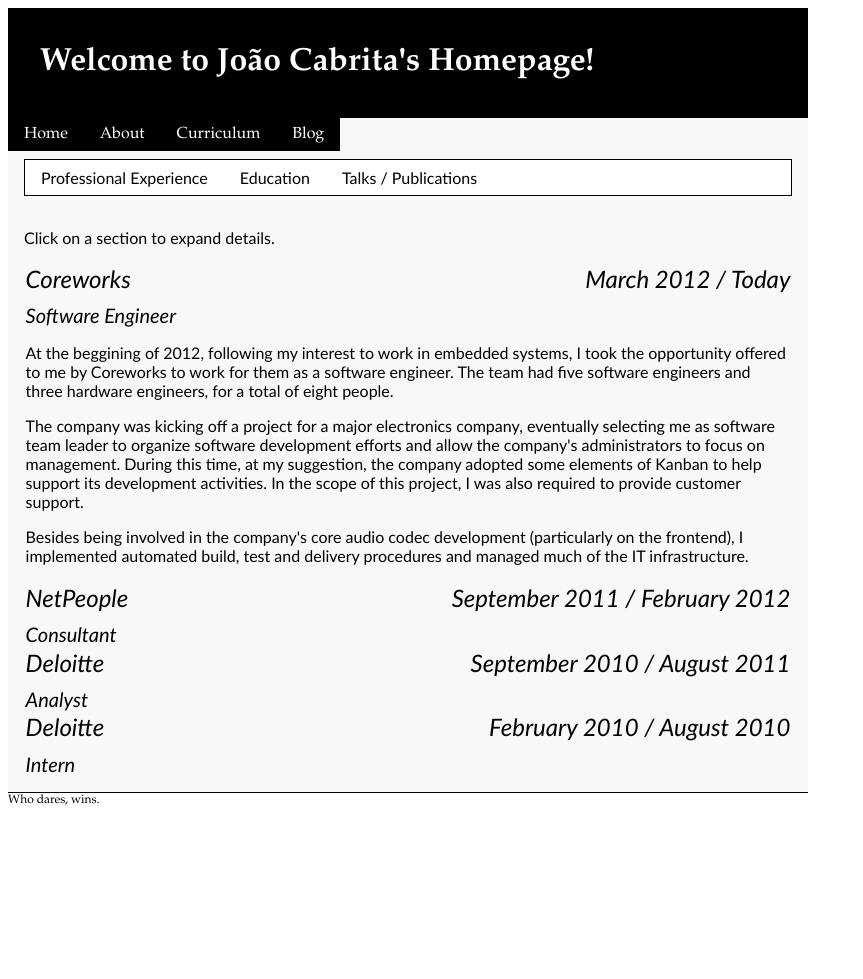
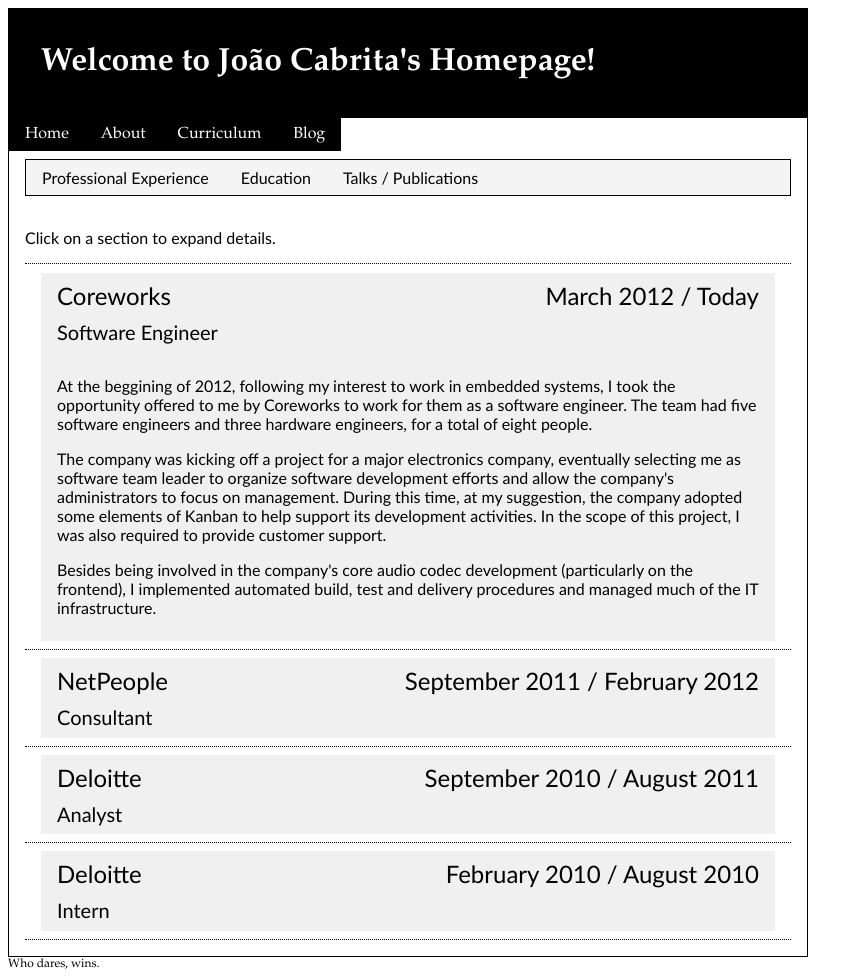
Before and after one commit to kewne/kewne.github.com, a Jekyll site: the page built from resume/professional_exp.html, in a window 1280 px wide. Shown: the whole page, without its empty margins (0-863 px from the left). Built offline with Jekyll 4.4.1, drawn with Linux system fonts in a browser that asks for light colours; nearby versions of some CDN libraries; before the commit the page ends 900 px from its top, so only the background shows below that.

Commit message:
Style changes.

```diff
--- a/stylesheets/kewne.css
+++ b/stylesheets/kewne.css
@@ -1,17 +1,18 @@
 body { max-width: 800px; }
 
-div { margin: 0px; padding 0px; }
+div { margin: 0px; padding: 0px; }
 
 #header
 {
-	background-color: #F8F8F8;
 	font-family: "Palatino Linotype", "Book Antiqua", Palatino, serif;
 	color: white;
+	border-right: 1px solid black;
+	border-left: 1px solid black;
 }
 
 #footer
 {
-	border-top: solid 1px black;
+	border-top: 1px solid black;
 	font-family: "Palatino Linotype", "Book Antiqua", Palatino, serif;
 	font-size: .75em;
 }
@@ -38,7 +39,7 @@
 
 .menu_entry:hover
 {
-	background-color: #F8F8F8;
+	background-color: #E8E8E8;
 	color: black;
 	cursor: pointer;
 }
@@ -53,13 +54,36 @@
 {
 	padding: 1ex 1em;
 	font-family: "Trebuchet MS", Helvetica, sans-serif;
-	background-color: #F8F8F8;
+	border-left: 1px solid black;
+	border-right: 1px solid black;
 }
 
-.resume_entry { padding: .1ex .1em }
-.resume_entry:hover { background-color: #D8D8D8; color: black; }
+.resume_exp_div div
+{
+	padding: 1ex 1em;
+}
 
-.resume_entry_header { font-style: italic; }
+.resume_entry
+{
+	border-bottom: 1px dotted black;
+}
+
+.resume_entry:first-child
+{
+	border-top: 1px dotted black;
+}
+
+.resume_entry:hover { background-color: #f0f0f0; color: black; }
+
+.resume_entry_header
+{
+	margin-bottom: 0px;
+}
+
+.resume_entry_header, .resume_entry_body
+{
+	background-color: #f0f0f0;
+}
 
 .resume_entry_employer
 {
@@ -79,16 +103,27 @@
 	padding-top: 1ex;
 }
 
-.resume_entry_description { font-size: 1em; }
+.resume_entry_body > p
+{
+	font-size: 1em;
+}
 
 .post_list_entry a { color: black; }
 
 #resume_content { padding-top: 2ex; padding-bottom: 1ex; }
-#resume_menu { border: 1px solid black; background-color: white; }
+
+#resume_menu
+{
+	border: 1px solid black;
+	background-color: #f4f4f4;
+	/* chrome and maybe other webkit based browsers
+	seem to have a problem with em sized containers,
+	so this is required for it to look acceptable... */
+	overflow: hidden;
+}
 
 .resume_menu_entry
 {
-	background-color: white;
 	text-decoration: none;
 	color: black;
 	padding: 1ex 1em;
```
